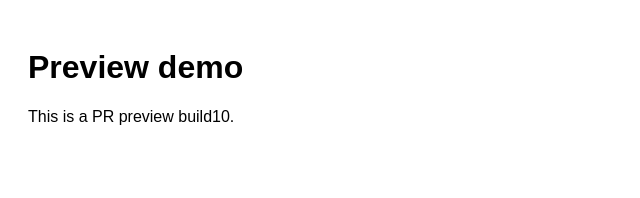
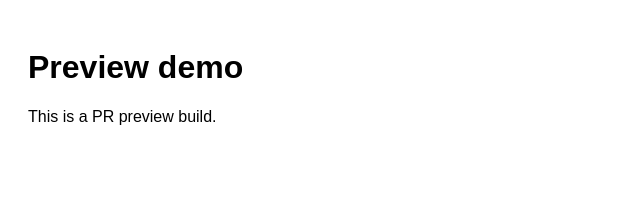
Before and after one commit to faraheloumi/pr-preview-project-react-nginx, a React (Vite) app in the folder app/: page / in a window 1280 px wide. Shown: the top 198 px of the page, without its empty margins (0-640 px from the left). Built offline with nearby package versions, Linux system fonts and the light colour scheme.

Commit message:
Test all workflows

```diff
--- a/app/src/App.jsx
+++ b/app/src/App.jsx
@@ -2,6 +2,6 @@ import React from 'react';
 export default function App(){
   return <div style={{fontFamily:'sans-serif',padding:20}}>
     <h1>Preview demo</h1>
-    <p>This is a PR preview build10.</p>
+    <p>This is a PR preview build.</p>
   </div>;
 }
```
